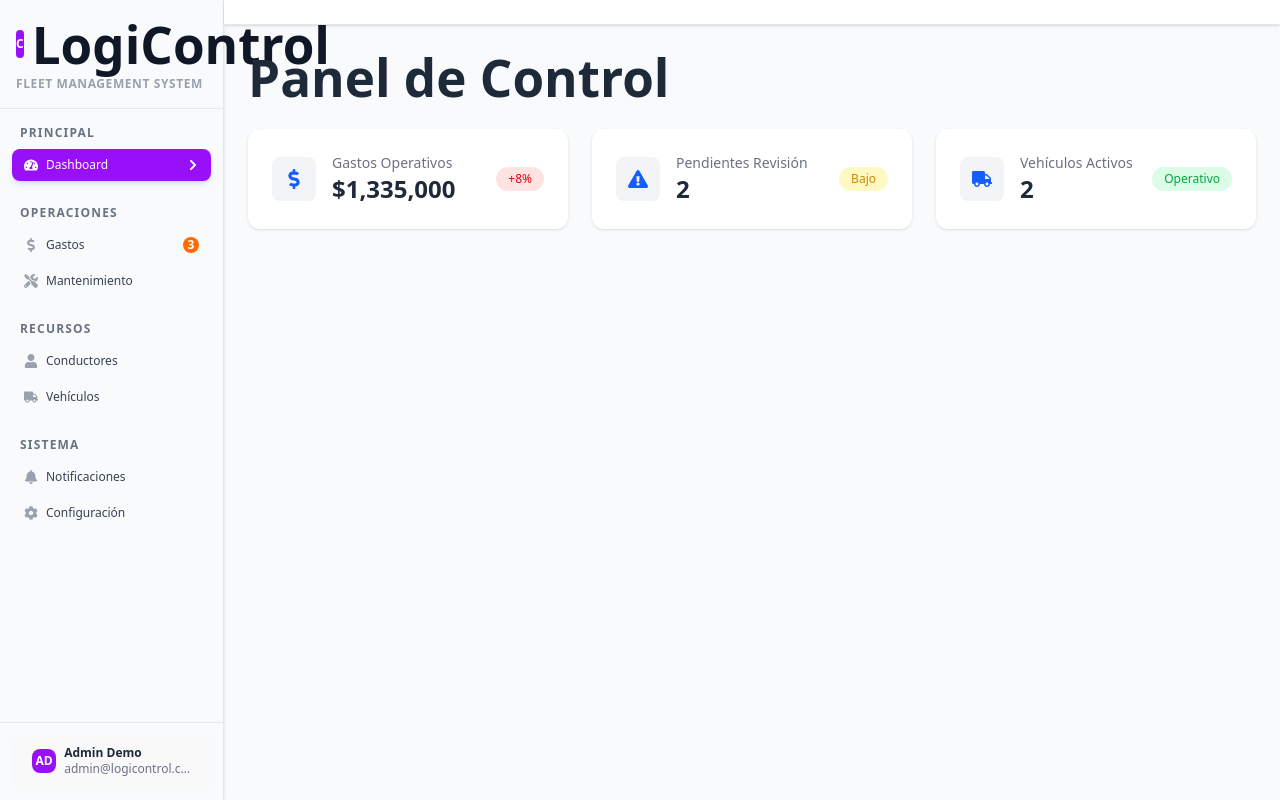
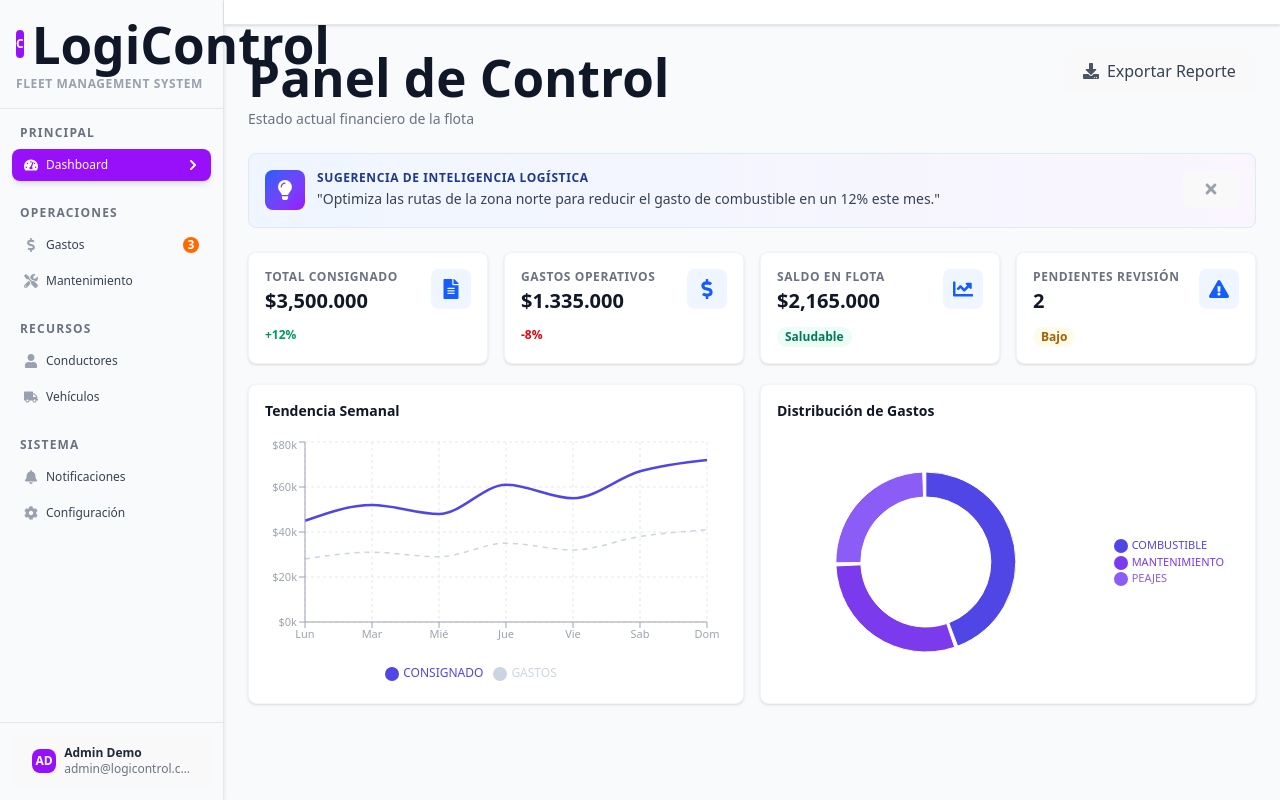
Before and after one commit to olarthedev/control-flotas, a React (Vite) app in the folder admin-web/: page / in a window 1280 px wide. Built offline with nearby package versions, Linux system fonts and the light colour scheme.

Commit message:
feat(admin-web): Rediseñar la página del dashboard

```diff
--- /dev/null
+++ b/admin-web/src/components/dashboard/ExpenseDistributionChart.tsx
@@ -0,0 +1,50 @@
+import { PieChart, Pie, Cell, Legend, Tooltip, ResponsiveContainer } from 'recharts';
+
+const data = [
+  { name: 'COMBUSTIBLE', value: 45, color: '#4f46e5' },
+  { name: 'MANTENIMIENTO', value: 30, color: '#7c3aed' },
+  { name: 'PEAJES', value: 25, color: '#8b5cf6' }
+];
+
+export function ExpenseDistributionChart() {
+  return (
+    <div className="bg-white rounded-lg p-4 border border-gray-100 shadow-sm">
+      <h3 className="text-sm font-bold text-gray-900 mb-4">Distribución de Gastos</h3>
+      <ResponsiveContainer width="100%" height={250}>
+        <PieChart>
+          <Pie
+            data={data}
+            cx="45%"
+            cy="50%"
+            innerRadius={65}
+            outerRadius={90}
+            paddingAngle={2}
+            dataKey="value"
+            startAngle={90}
+            endAngle={-270}
+          >
+            {data.map((entry, index) => (
+              <Cell key={`cell-${index}`} fill={entry.color} />
+            ))}
+          </Pie>
+          <Tooltip
+            contentStyle={{
+              backgroundColor: '#fff',
+              border: '1px solid #e5e7eb',
+              borderRadius: '6px',
+              fontSize: '12px'
+            }}
+            formatter={(value) => `${value}%`}
+          />
+          <Legend
+            layout="vertical"
+            align="right"
+            verticalAlign="middle"
+            iconType="circle"
+            wrapperStyle={{ paddingLeft: '12px', fontSize: '11px' }}
+          />
+        </PieChart>
+      </ResponsiveContainer>
+    </div>
+  );
+}
--- /dev/null
+++ b/admin-web/src/components/dashboard/IntelligenceAlert.tsx
@@ -0,0 +1,32 @@
+import { FaLightbulb, FaTimes } from 'react-icons/fa';
+import { useState } from 'react';
+
+export function IntelligenceAlert() {
+  const [isVisible, setIsVisible] = useState(true);
+
+  if (!isVisible) return null;
+
+  return (
+    <div className="mb-6 bg-gradient-to-r from-blue-50 to-purple-50 border border-blue-100 rounded-lg p-4 flex items-start space-x-3">
+      <div className="flex-shrink-0">
+        <div className="flex items-center justify-center h-10 w-10 rounded-lg bg-gradient-to-br from-blue-600 to-purple-600">
+          <FaLightbulb className="h-5 w-5 text-white" />
+        </div>
+      </div>
+      <div className="flex-1">
+        <h3 className="text-xs font-bold text-blue-900 uppercase tracking-wider mb-0.5">
+          SUGERENCIA DE INTELIGENCIA LOGÍSTICA
+        </h3>
+        <p className="text-gray-700 text-sm leading-relaxed">
+          "Optimiza las rutas de la zona norte para reducir el gasto de combustible en un 12% este mes."
+        </p>
+      </div>
+      <button
+        onClick={() => setIsVisible(false)}
+        className="flex-shrink-0 text-gray-400 hover:text-gray-500 transition-colors duration-200"
+      >
+        <FaTimes className="h-4 w-4" />
+      </button>
+    </div>
+  );
+}
--- /dev/null
+++ b/admin-web/src/components/dashboard/StatCard.tsx
@@ -0,0 +1,66 @@
+import type { IconType } from 'react-icons';
+
+interface StatCardProps {
+  title: string;
+  value: string;
+  icon: IconType;
+  badge?: string;
+  badgeColor?: 'green' | 'red' | 'yellow' | 'gray';
+  trend?: string;
+  trendColor?: 'green' | 'red';
+}
+
+export function StatCard({
+  title,
+  value,
+  icon: Icon,
+  badge,
+  badgeColor = 'gray',
+  trend,
+  trendColor = 'green'
+}: StatCardProps) {
+  const badgeBgColor = {
+    green: 'bg-emerald-50 text-emerald-700',
+    red: 'bg-red-50 text-red-700',
+    yellow: 'bg-yellow-50 text-yellow-700',
+    gray: 'bg-gray-100 text-gray-600'
+  };
+
+  const trendTextColor = {
+    green: 'text-emerald-600',
+    red: 'text-red-600'
+  };
+
+  return (
+    <div className="bg-white rounded-lg p-4 border border-gray-100 shadow-sm hover:shadow-md transition-shadow duration-200">
+      <div className="flex items-start justify-between mb-3">
+        <div>
+          <p className="text-xs font-bold text-gray-500 uppercase tracking-wider mb-0.5">
+            {title}
+          </p>
+          <p className="text-xl font-bold text-gray-900">
+            {value}
+          </p>
+        </div>
+        <div className="flex-shrink-0">
+          <div className="flex items-center justify-center h-10 w-10 rounded-lg bg-blue-50">
+            <Icon className="h-5 w-5 text-blue-600" />
+          </div>
+        </div>
+      </div>
+
+      <div className="flex items-center space-x-2">
+        {trend && (
+          <span className={`text-xs font-semibold ${trendTextColor[trendColor]}`}>
+            {trend}
+          </span>
+        )}
+        {badge && (
+          <span className={`text-xs font-semibold px-2 py-0.5 rounded-full ${badgeBgColor[badgeColor]}`}>
+            {badge}
+          </span>
+        )}
+      </div>
+    </div>
+  );
+}
--- /dev/null
+++ b/admin-web/src/components/dashboard/TopBar.tsx
@@ -0,0 +1,20 @@
+import { FaDownload } from 'react-icons/fa';
+
+export function DashboardTopBar() {
+  return (
+    <div className="flex items-start justify-between mb-6">
+      <div>
+        <h1 className="text-2xl font-bold text-gray-900 mb-1">
+          Panel de Control
+        </h1>
+        <p className="text-gray-500 text-sm">
+          Estado actual financiero de la flota
+        </p>
+      </div>
+      <button className="flex items-center space-x-2 px-3 py-2 text-gray-700 hover:bg-gray-100 rounded-lg transition-colors duration-200 text-sm">
+        <FaDownload className="text-gray-600" />
+        <span className="font-medium">Exportar Reporte</span>
+      </button>
+    </div>
+  );
+}
--- /dev/null
+++ b/admin-web/src/components/dashboard/WeeklyTrendChart.tsx
@@ -0,0 +1,64 @@
+import { LineChart, Line, XAxis, YAxis, CartesianGrid, Tooltip, ResponsiveContainer, Legend } from 'recharts';
+
+const data = [
+  { day: 'Lun', consignado: 45000, gastos: 28000 },
+  { day: 'Mar', consignado: 52000, gastos: 31000 },
+  { day: 'Mié', consignado: 48000, gastos: 29000 },
+  { day: 'Jue', consignado: 61000, gastos: 35000 },
+  { day: 'Vie', consignado: 55000, gastos: 32000 },
+  { day: 'Sab', consignado: 67000, gastos: 38000 },
+  { day: 'Dom', consignado: 72000, gastos: 41000 }
+];
+
+export function WeeklyTrendChart() {
+  return (
+    <div className="bg-white rounded-lg p-4 border border-gray-100 shadow-sm">
+      <h3 className="text-sm font-bold text-gray-900 mb-4">Tendencia Semanal</h3>
+      <ResponsiveContainer width="100%" height={250}>
+        <LineChart data={data} margin={{ top: 5, right: 20, left: -20, bottom: 5 }}>
+          <CartesianGrid strokeDasharray="3 3" stroke="#e5e7eb" />
+          <XAxis
+            dataKey="day"
+            stroke="#9ca3af"
+            style={{ fontSize: '11px' }}
+          />
+          <YAxis
+            stroke="#9ca3af"
+            style={{ fontSize: '11px' }}
+            tickFormatter={(value) => `$${(value / 1000).toFixed(0)}k`}
+          />
+          <Tooltip
+            contentStyle={{
+              backgroundColor: '#fff',
+              border: '1px solid #e5e7eb',
+              borderRadius: '6px',
+              fontSize: '12px'
+            }}
+            formatter={(value: any) => `$${((value as number) / 1000).toFixed(0)}k`}
+          />
+          <Legend
+            wrapperStyle={{ paddingTop: '12px', fontSize: '12px' }}
+            iconType="circle"
+          />
+          <Line
+            type="monotone"
+            dataKey="consignado"
+            stroke="#4f46e5"
+            dot={false}
+            strokeWidth={2.5}
+            name="CONSIGNADO"
+          />
+          <Line
+            type="monotone"
+            dataKey="gastos"
+            stroke="#cbd5e1"
+            dot={false}
+            strokeWidth={1.5}
+            strokeDasharray="5 5"
+            name="GASTOS"
+          />
+        </LineChart>
+      </ResponsiveContainer>
+    </div>
+  );
+}
--- a/admin-web/src/pages/Dashboard.tsx
+++ b/admin-web/src/pages/Dashboard.tsx
@@ -1,40 +1,55 @@
-import { StatCard } from "../components/StatCard";
-import { FaDollarSign, FaExclamationTriangle, FaTruck } from "react-icons/fa";
+import { FaFileAlt, FaDollarSign, FaChartLine, FaExclamationTriangle } from 'react-icons/fa';
+import { DashboardTopBar } from '../components/dashboard/TopBar';
+import { IntelligenceAlert } from '../components/dashboard/IntelligenceAlert';
+import { StatCard } from '../components/dashboard/StatCard';
+import { WeeklyTrendChart } from '../components/dashboard/WeeklyTrendChart';
+import { ExpenseDistributionChart } from '../components/dashboard/ExpenseDistributionChart';
 
 export const Dashboard = () => {
   return (
-    <div className="space-y-6">
+    <div className="space-y-5">
+      {/* Top Bar */}
+      <DashboardTopBar />
 
-      <h1 className="text-2xl font-bold text-gray-800">
-        Panel de Control
-      </h1>
+      {/* Intelligence Alert */}
+      <IntelligenceAlert />
 
-      <div className="grid grid-cols-3 gap-6">
-
+      {/* Stats Grid */}
+      <div className="grid grid-cols-4 gap-4">
+        <StatCard
+          title="Total Consignado"
+          value="$3,500.000"
+          icon={FaFileAlt}
+          trend="+12%"
+          trendColor="green"
+        />
         <StatCard
           title="Gastos Operativos"
-          value="$1,335,000"
-          icon={<FaDollarSign />}
-          badge="+8%"
-          badgeColor="red"
+          value="$1.335.000"
+          icon={FaDollarSign}
+          trend="-8%"
+          trendColor="red"
         />
-
+        <StatCard
+          title="Saldo en Flota"
+          value="$2,165.000"
+          icon={FaChartLine}
+          badge="Saludable"
+          badgeColor="green"
+        />
         <StatCard
           title="Pendientes Revisión"
           value="2"
-          icon={<FaExclamationTriangle />}
+          icon={FaExclamationTriangle}
           badge="Bajo"
           badgeColor="yellow"
         />
+      </div>
 
-        <StatCard
-          title="Vehículos Activos"
-          value="2"
-          icon={<FaTruck />}
-          badge="Operativo"
-          badgeColor="green"
-        />
-
+      {/* Charts Grid */}
+      <div className="grid grid-cols-2 gap-4">
+        <WeeklyTrendChart />
+        <ExpenseDistributionChart />
       </div>
     </div>
   );
```
